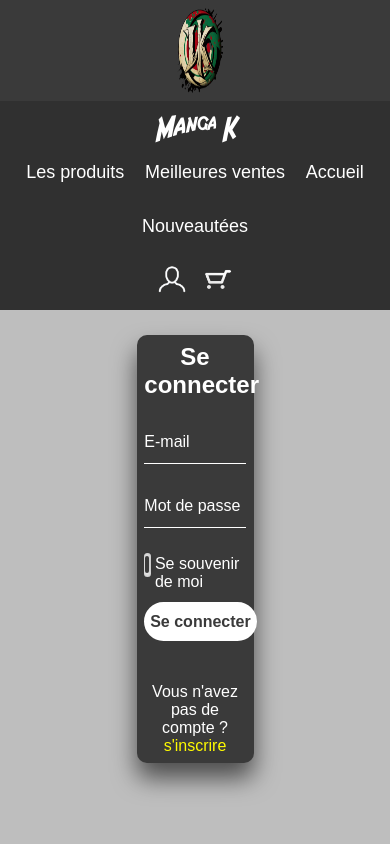
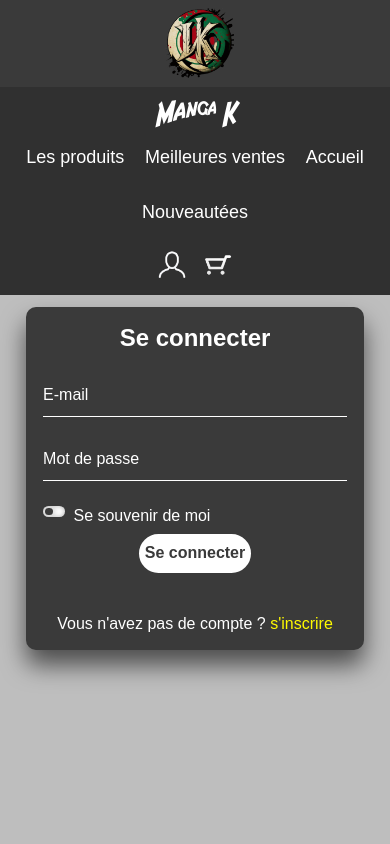
Before and after one commit to MarvStunt/Php, a PHP site: page /annexe/php/account/loginPage.php in a window 390 px wide. Run offline with PHP 8.4, Linux system fonts and the light colour scheme.

Commit message:
Final push

```diff
--- a/css/login.css
+++ b/css/login.css
@@ -131,7 +131,7 @@
 .connect:hover {
     cursor: pointer;
     background: #3a3a3a;
-    color:rgb(255, 251, 0);
+    color: rgb(255, 251, 0);
 }
 
 .register {
@@ -143,3 +143,33 @@
     text-decoration: none;
     color: rgb(255, 251, 0);
 }
+
+@media screen and (max-width: 1000px) {
+    .login-box {
+        width: 40vh;
+        padding: 2vh;
+        margin: 3vw auto;
+    }
+
+    .remember input[type="checkbox"]+label {
+        width: 2.6vh;
+        height: 2.8vw;
+        margin-bottom: 2vw;
+    }
+
+    .remember input[type="checkbox"]+label:before {
+        width: 1vh;
+        height: 2vw;
+        left: .2vh;
+        top: .3vw;
+    }
+
+    .remember input[type="checkbox"]:checked+label:before {
+        left: 1.4vh;
+    }
+
+    .text {
+        margin-left: 1vh;
+        padding-top: .2vw;
+    }
+}
--- a/css/menu.css
+++ b/css/menu.css
@@ -59,8 +59,8 @@ header {
 }
 
 .logo {
-    width: 5vw;
-    height: 7vh;
+    width: 70px;
+    height: 70px;
     margin: 0 auto 1vh auto ;
     padding: .5vh;
 }
@@ -93,9 +93,4 @@ header {
         width: 4vh;
         height: 4vh;
     }
-
-    .logo {
-        width: 12vw;
-        height: 10vh;
-    }
 }
--- a/index.php
+++ b/index.php
@@ -40,9 +40,9 @@ if (!empty($_COOKIE["login"])) {
    ?>
    <main>
       <div class="title">
-         <h1>Qui sommes nous ?</h1>
-         <div class="presentation">Manga K est une entreprise fictive crée uniquement dans le but d'avoir une bonne note lors d'un projet PHP.</div>
-         <div class="presentation">Il ne s'agit en aucun cas d'une conccurence directe avec la <a class="link" href="https://librairiedud.com/" target="_blank">librairie du D.</a> </div>
+         <h1>Qui sommes-nous ?</h1>
+         <div class="presentation">Manga K est une entreprise fictive créée uniquement dans le but d'avoir une bonne note lors d'un projet PHP.</div>
+         <div class="presentation">Il ne s'agit en aucun cas d'une concurrence directe avec la <a class="link" href="https://librairiedud.com/" target="_blank">librairie du D.</a> </div>
       </div>
       <section id="reference">
          <div class="title">
```
Also changed, not shown: annexe/php/products/productPage.php (+4 -4 lines), css/basket.css (+8 -0 lines), css/register.css (+8 -15 lines), README.md.
